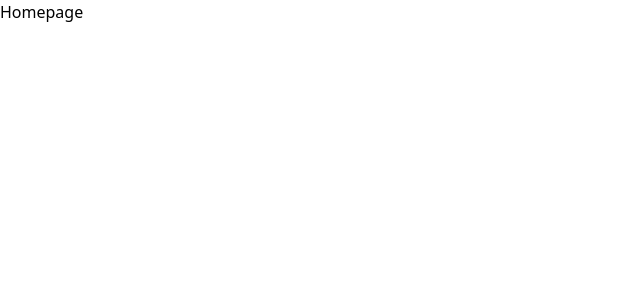
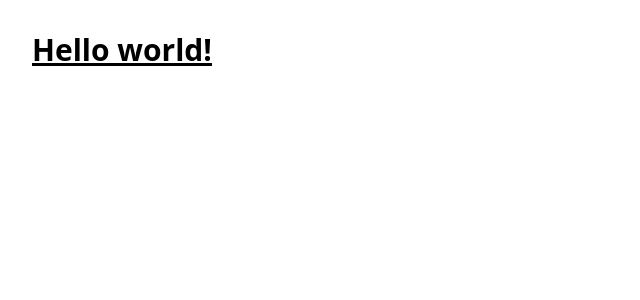
Before and after one commit to MigHerCas/fullstack-next, a Next.js app: page / in a window 1280 px wide. Shown: the top 300 px of the page, without its empty margins (0-640 px from the left). Built offline with nearby package versions, Linux system fonts and the light colour scheme.

Commit message:
test tailwind classnames

```diff
--- a/app/page.tsx
+++ b/app/page.tsx
@@ -1,7 +1,7 @@
 export default function Home() {
   return (
-    <main>
-      <h1>Homepage</h1>
+    <main className="p-8">
+      <h1 className="text-3xl font-bold underline">Hello world!</h1>
     </main>
   );
 }
```
